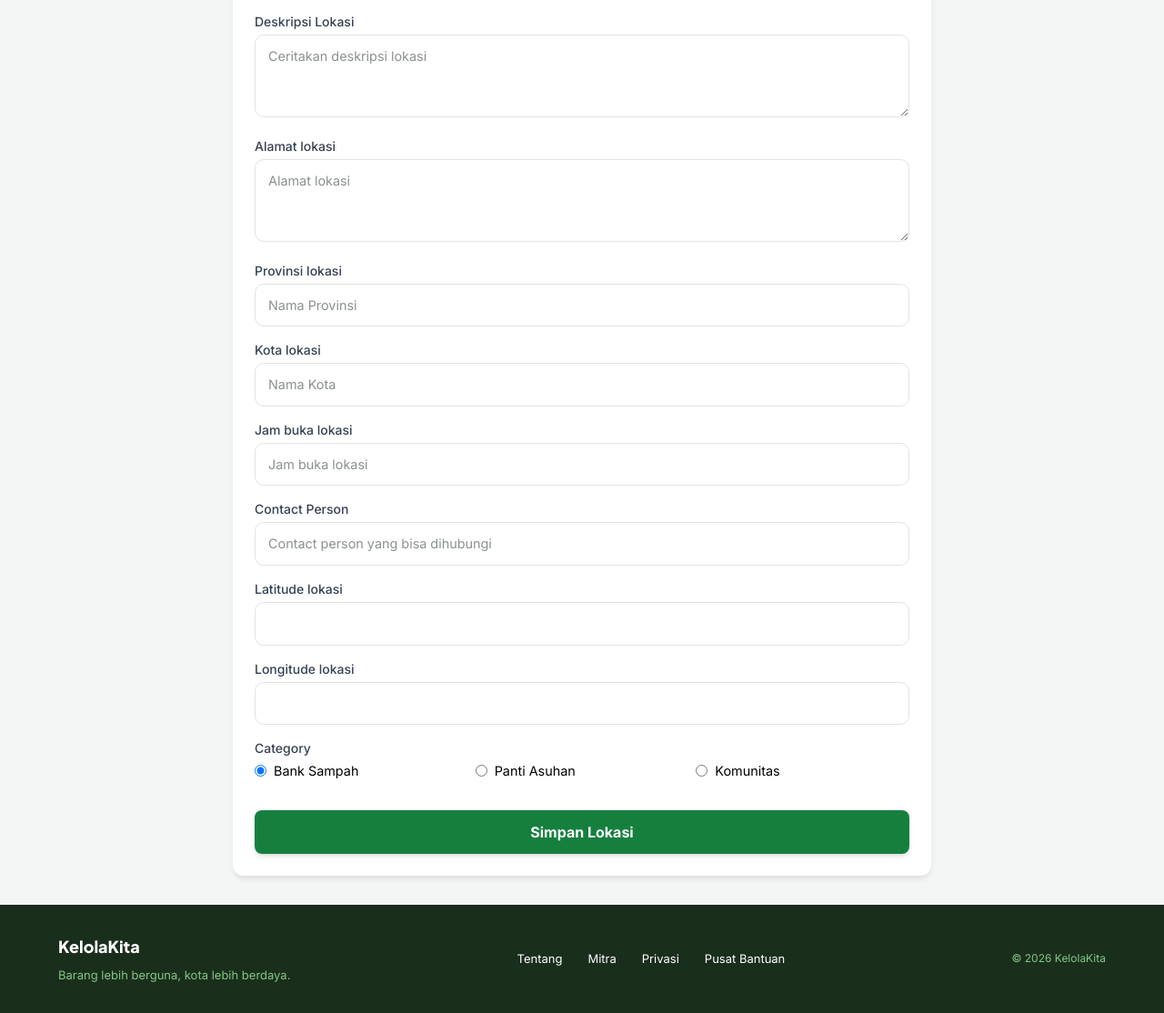
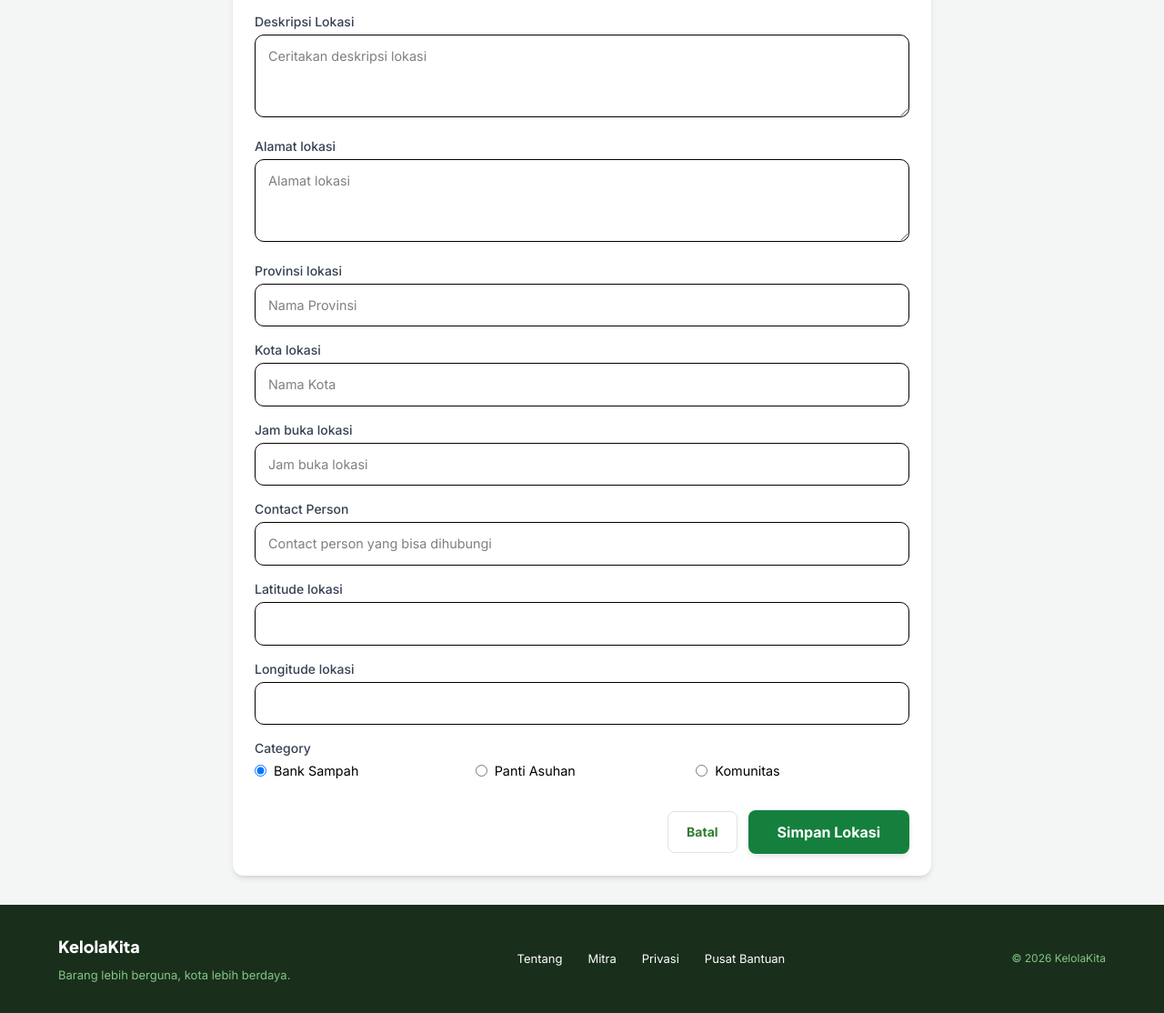
Before and after one commit to pbp-f-kelompok-1/KelolaKita, a Django app: page /locations/add/ in a window 1280 px wide. Shown: the part 721-1835 px from the top of the page at 91% size. Run offline with Django 5.2, Linux system fonts and the light colour scheme; style sheets or scripts are compiled from the project's sources; some libraries are stand-ins or nearby versions.

Commit message:
feat: Menambahkan fitur update

```diff
--- a/Location/templates/Location/location_form.html
+++ b/Location/templates/Location/location_form.html
@@ -2,7 +2,6 @@
 
 {% block content %}
 <style>
-    /* Pembatas peta agar ukuran tidak merusak layout */
     #map {
         height: 320px !important;
         width: 100% !important;
@@ -11,16 +10,6 @@
         border-radius: 0.5rem;
     }
 
-    .form-card {
-        max-width: 48rem;
-        margin: 2rem auto;
-        padding: 1.5rem;
-        background-color: #ffffff;
-        border-radius: 0.75rem;
-        box-shadow: 0 4px 6px -1px rgba(0, 0, 0, 0.1);
-    }
-
-    /* Style untuk merapikan radio button category dari Django */
     #id_category {
         display: grid;
         grid-template-columns: repeat(auto-fit, minmax(140px, 1fr));
@@ -38,68 +27,104 @@
     .custom-green-pin {
         width: 24px;
         height: 24px;
-        background-color: #15803d; /* Warna hijau */
-        border: 3px solid #ffffff;  /* Bingkai putih */
-        border-radius: 50%;         /* Lingkaran sempurna */
-        box-shadow: 0 2px 6px rgba(0, 0, 0, 0.3); /* Bayangan lembut */
+        background-color: #15803d;
+        border: 3px solid #ffffff;
+        border-radius: 50%;
+        box-shadow: 0 2px 6px rgba(0, 0, 0, 0.3);
         box-sizing: border-box;
     }
+    .btn-save {
+        padding: 12px 32px;
+        border: 0;
+        border-radius: 8px;
+        background: #15803d;
+        color: #fff;
+        font-size: 1rem;
+        font-weight: 600;
+        cursor: pointer;
+        box-shadow: 0 4px 6px -1px rgba(0, 0, 0, 0.1);
+    }
+    .btn-save:hover { background: #166534; }
+
+    .btn-search {
+        padding: 10px 20px;
+        border: 0;
+        border-radius: 8px;
+        background: #15803d;
+        color: #fff;
+        font-weight: 500;
+        cursor: pointer;
+    }
+    .btn-search:hover { background: #166534; }
 </style>
 
-<main class="form-card max-w-3xl mx-auto p-6 bg-white rounded-xl shadow-md my-8">
-    <h1 class="text-2xl font-bold text-gray-800 mb-2">Tambah Lokasi Setoran Baru</h1>
-    <p class="text-gray-600 text-sm mb-6">Cari lokasi menggunakan pencarian atau klik langsung titik lokasi pada peta.</p>
+<main class="mx-auto my-8 max-w-3xl rounded-xl bg-white p-6 shadow-md">
+    <h1 class="mb-2 text-2xl font-bold text-gray-800">
+        {% if is_edit %}Update Lokasi Setoran{% else %}Tambah Lokasi Setoran Baru{% endif %}
+    </h1>
+    <p class="mb-6 text-sm text-gray-600">
+        {% if is_edit %}
+            Ubah bagian yang perlu diperbarui saja. Kolom lain tetap seperti semula.
+        {% else %}
+            Cari lokasi menggunakan pencarian atau klik langsung titik lokasi pada peta.
+        {% endif %}
+    </p>
 
     <div class="mb-4">
-        <label for="form-search-input" class="block text-sm font-medium text-gray-700 mb-1">Cari Nama Tempat / Alamat</label>
-        <div class="flex gap-2" style="display: flex; gap: 0.5rem;">
+        <label for="form-search-input" class="mb-1 block text-sm font-medium text-gray-700">Cari Nama Tempat / Alamat</label>
+        <div class="flex gap-2">
             <input
                 type="search"
                 id="form-search-input"
-                class="w-full rounded-[10px] border border-line bg-white px-3.5 py-3 text-[0.9rem] text-ink focus:border-brand focus:outline-2 focus:outline-brand"
+                class="w-full rounded-[10px] border border-[#dfe5e0] bg-white px-3.5 py-3 text-[0.9rem] text-[#17261b] focus:border-[#2e7d32] focus:outline-2 focus:outline-[#2e7d32]"
                 placeholder="Contoh: Cibinong, Depok, atau Fasilkom UI"
                 autocomplete="off"
             >
             <button
                 type="button"
                 id="btn-search-loc"
-                class="px-5 py-2.5 bg-green-700 text-white font-medium rounded-lg hover:bg-green-800 transition"
-                style="padding: 0.625rem 1.25rem; background-color: #15803d; color: white; border-radius: 0.5rem; border: none; cursor: pointer;"
+                class="cursor-pointer rounded-lg bg-[#15803d] px-5 py-2.5 font-medium text-white transition hover:bg-[#166534]"
             >
                 Cari
             </button>
         </div>
-        <p id="search-status" class="text-xs text-gray-500 mt-1" role="status" aria-live="polite"></p>
+        <p id="search-status" class="mt-1 text-xs text-gray-500" role="status" aria-live="polite"></p>
     </div>
 
     <div class="mb-6">
         <div id="map"></div>
     </div>
 
-    <form method="post" action="{% url 'create_location' %}" class="space-y-4">
+    <form method="post" action="" class="space-y-4">
         {% csrf_token %}
+
+        {% if form.non_field_errors %}
+        <div class="rounded-[10px] border border-[#f1c0bb] bg-[#fdecea] px-3.5 py-3 text-sm font-semibold text-[#b42318]">
+            {{ form.non_field_errors }}
+        </div>
+        {% endif %}
 
         {% for field in form %}
             <div class="mb-4">
-                <label for="{{ field.id_for_label }}" class="block text-sm font-medium text-gray-700 mb-1">
+                <label for="{{ field.id_for_label }}" class="mb-1 block text-sm font-medium text-gray-700">
                     {{ field.label }}
                 </label>
 
                 {{ field }}
 
                 {% if field.errors %}
-                    <p class="text-red-500 text-xs mt-1">{{ field.errors.0 }}</p>
+                    <p class="mt-1 text-xs text-red-500">{{ field.errors.0 }}</p>
                 {% endif %}
             </div>
         {% endfor %}
 
-        <div class="pt-4">
-            <button
-                type="submit"
-                class="w-full py-3 bg-green-700 text-white font-semibold rounded-lg hover:bg-green-800 transition shadow-md"
-                style="width: 100%; padding: 0.75rem; background-color: #15803d; color: white; font-weight: 600; border-radius: 0.5rem; border: none; cursor: pointer;"
-            >
-                Simpan Lokasi
+        <div class="flex items-center justify-end gap-3 pt-4">
+            <a href="{% url 'show_location' %}"
+            class="rounded-lg border border-[#dfe5e0] bg-white px-5 py-3 text-sm font-semibold text-[#2e7d32] transition hover:bg-[#e8f5e9]">
+                Batal
+            </a>
+            <button type="submit" class="btn-save">
+                {% if is_edit %}Simpan Perubahan{% else %}Simpan Lokasi{% endif %}
             </button>
         </div>
     </form>
@@ -113,11 +138,16 @@
         attribution: '&copy; OpenStreetMap'
     }).addTo(map);
 
-    setTimeout(() => {
-        map.invalidateSize();
-    }, 200);
+    setTimeout(() => { map.invalidateSize(); }, 200);
 
     let marker = null;
+
+    const greenCircleIcon = L.divIcon({
+        className: 'custom-green-pin-container',
+        html: '<div class="custom-green-pin"></div>',
+        iconSize: [24, 24],
+        iconAnchor: [12, 12]
+    });
 
     function setLocationData(lat, lng, addressText = null, cityText = null, stateText = null) {
         const latInput = document.getElementById('id_latitude');
@@ -136,9 +166,9 @@
         if (marker) {
             marker.setLatLng([lat, lng]);
         } else {
-            marker = L.marker([lat, lng], { draggable: true }).addTo(map);
+            marker = L.marker([lat, lng], { icon: greenCircleIcon, draggable: true }).addTo(map);
 
-            marker.on('dragend', function (e) {
+            marker.on('dragend', function () {
                 const pos = marker.getLatLng();
                 fetchAddressFromCoords(pos.lat, pos.lng);
             });
@@ -149,10 +179,10 @@
 
     async function fetchAddressFromCoords(lat, lng) {
         const addressInput = document.getElementById('id_address');
+        const previousAddress = addressInput ? addressInput.value : '';
         if (addressInput) addressInput.value = "Mengambil alamat...";
 
         try {
-            // Memanggil API Geocode backend Anda
             const params = new URLSearchParams({ q: `${lat}, ${lng}` });
             const geocodeUrl = "{% url 'Location:geocode_location' %}";
 
@@ -172,10 +202,12 @@
 
                 setLocationData(lat, lng, place.display_name, cityName, provinceName);
             } else {
+                if (addressInput) addressInput.value = previousAddress;
                 setLocationData(lat, lng);
             }
         } catch (error) {
             console.error('Error Reverse Geocoding:', error);
+            if (addressInput) addressInput.value = previousAddress;
             setLocationData(lat, lng);
         }
     }
@@ -249,42 +281,11 @@
         searchStatus.textContent = '';
     });
 
-    const greenCircleIcon = L.divIcon({
-        className: 'custom-green-pin-container',
-        html: '<div class="custom-green-pin"></div>',
-        iconSize: [24, 24],
-        iconAnchor: [12, 12]
-    });
-
-    function setLocationData(lat, lng, addressText = null, cityText = null, stateText = null) {
-        const latInput = document.getElementById('id_latitude');
-        const lngInput = document.getElementById('id_longitude');
-        const addressInput = document.getElementById('id_address');
-        const cityInput = document.getElementById('id_city');
-        const provinceInput = document.getElementById('id_province');
-
-        if (latInput) latInput.value = parseFloat(lat).toFixed(6);
-        if (lngInput) lngInput.value = parseFloat(lng).toFixed(6);
-
-        if (addressText && addressInput) addressInput.value = addressText;
-        if (cityText && cityInput) cityInput.value = cityText;
-        if (stateText && provinceInput) provinceInput.value = stateText;
-
-        if (marker) {
-            marker.setLatLng([lat, lng]);
-        } else {
-            marker = L.marker([lat, lng], {
-                icon: greenCircleIcon,
-                draggable: true
-            }).addTo(map);
-
-            marker.on('dragend', function (e) {
-                const pos = marker.getLatLng();
-                fetchAddressFromCoords(pos.lat, pos.lng);
-            });
-        }
-
-        map.flyTo([lat, lng], 16, { duration: 0.8 });
-    }
+    {% if is_edit %}
+    setLocationData(
+        {{ location.latitude|stringformat:"f" }},
+        {{ location.longitude|stringformat:"f" }}
+    );
+    {% endif %}
 </script>
 {% endblock content %}
--- a/ProjectKelolaKita/urls.py
+++ b/ProjectKelolaKita/urls.py
@@ -17,7 +17,7 @@ Including another URLconf
 from django.contrib import admin
 from django.urls import path, include
 from django.conf import settings
-from ProjectKelolaKita.views import landing_page, show_location, create_location, delete_location, location_detail
+from ProjectKelolaKita.views import landing_page, show_location, create_location, delete_location, location_detail, update_location
 
 urlpatterns = [
     path('admin/', admin.site.urls),
@@ -27,6 +27,7 @@ urlpatterns = [
     path('locations/add/', create_location, name="create_location"),
     path("locations/<uuid:location_id>/delete/",delete_location,name="delete_location"),
     path('location/<uuid:pk>/', location_detail, name='location_detail'),
+    path('locations/<uuid:location_id>/update/', update_location, name="update_location"),
     path('jadwal/', include('Schedule.urls')),
 ]
 
--- a/ProjectKelolaKita/views.py
+++ b/ProjectKelolaKita/views.py
@@ -13,7 +13,10 @@ def show_location(request):
         {
             'id': str(loc.id),
             'name': loc.name,
+            'description': loc.description,
             'address': loc.address,
+            'city': loc.city,
+            'open_hours': loc.open_hours,
             'latitude': float(loc.latitude),
             'longitude': float(loc.longitude),
         }
@@ -34,8 +37,12 @@ def create_location(request) :
         messages.success(request, "Lokasi berhasil ditambahkan")
         return redirect("show_location")
 
-    return render(request, "Location/location_form.html", {"name": "KelolaKita", "form": form, "active_nav": "peta"})
-
+    return render(request, "Location/location_form.html", {
+        "name": "KelolaKita",
+        "form": form,
+        "is_edit": False,
+        "active_nav": "peta",
+    })
 def delete_location(request, location_id) :
     location = get_object_or_404(Location, pk=location_id)
 
@@ -49,3 +56,19 @@ def delete_location(request, location_id) :
 def location_detail(request, pk):
     loc = get_object_or_404(Location, pk=pk, is_active=True)
     return render(request, 'Location/location_detail.html', {'loc': loc, 'active_nav': 'peta'})
+
+def update_location(request, location_id):
+    location = get_object_or_404(Location, pk=location_id)
+    form = LocationForm(request.POST or None, instance=location)
+
+    if request.method == "POST" and form.is_valid():
+        form.save()
+        messages.success(request, "Lokasi berhasil diperbarui")
+        return redirect("show_location")
+
+    return render(request, "Location/location_form.html", {
+        "form": form,
+        "is_edit": True,
+        "location": location,
+        "active_nav": "peta",
+    })
```
Also changed, not shown: Location/templates/Location/location.html (+16 -2 lines).
